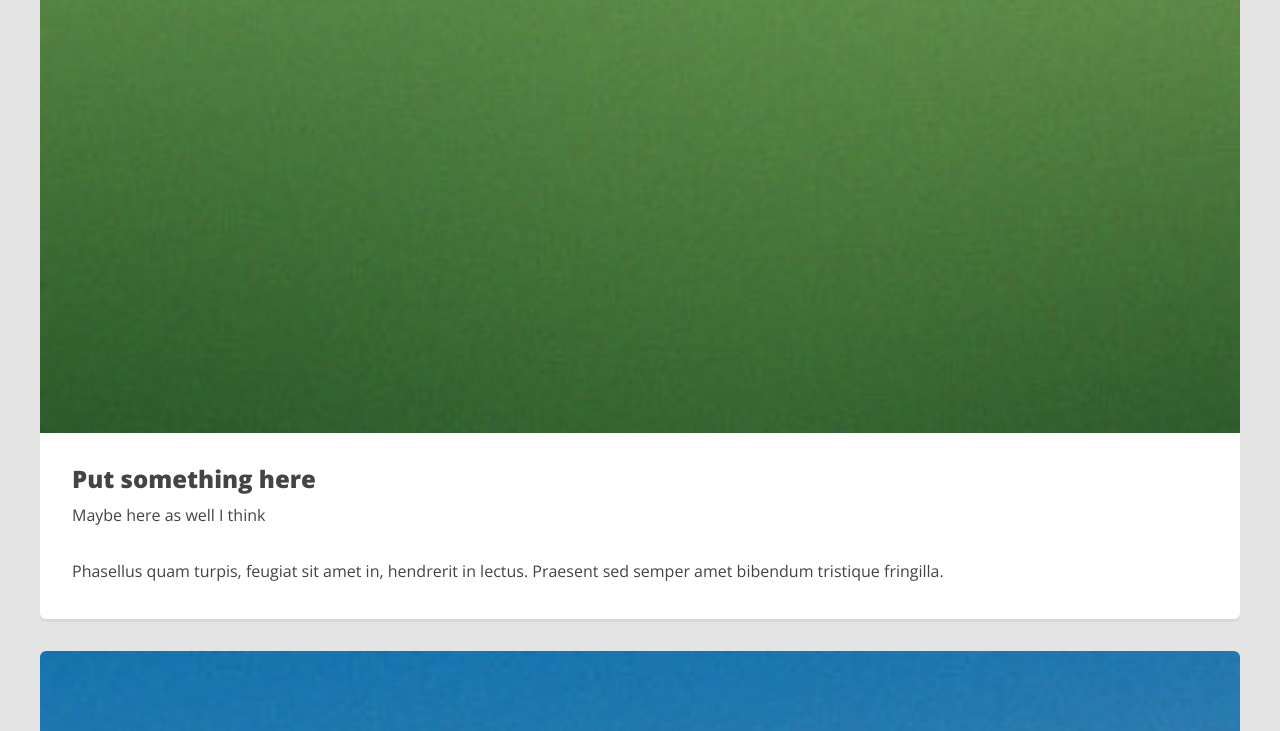
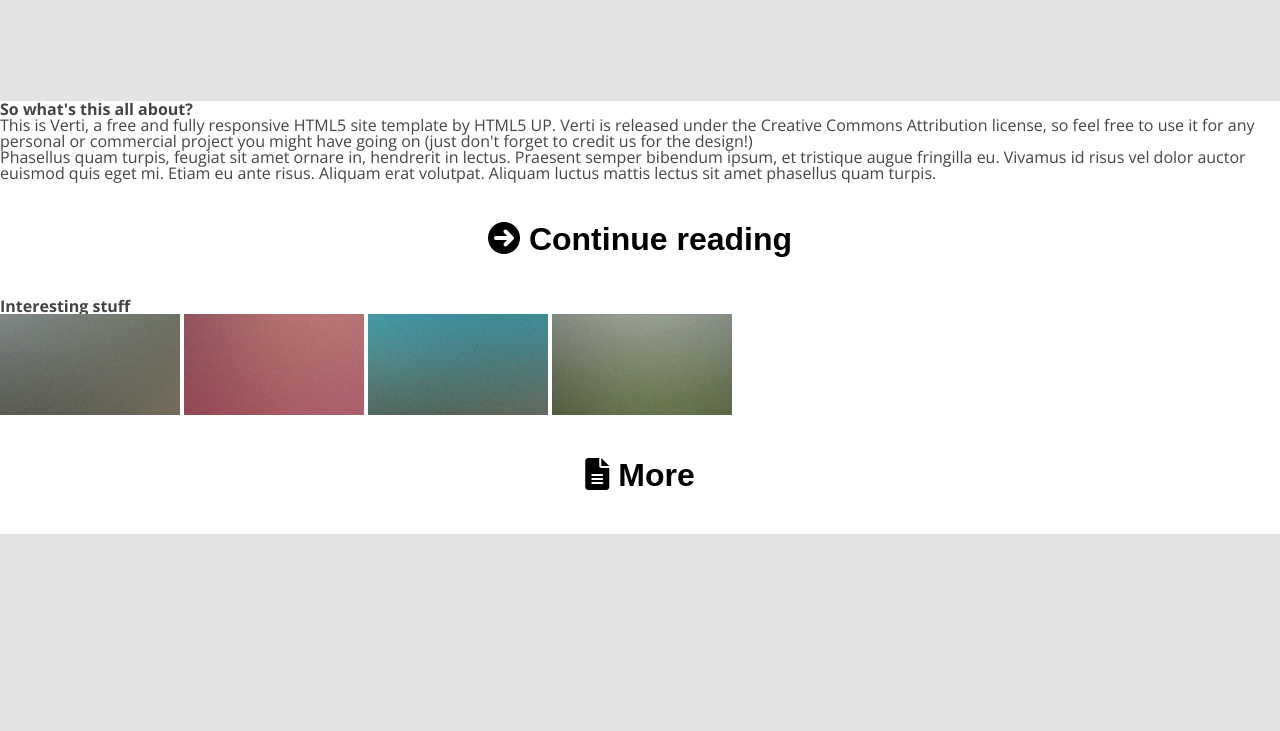
Before and after one commit to EdytaWe/Verti, a website: page public/index.html in a window 1280 px wide. Shown: the part 1079-1810 px from the top of the page. After the commit the page ends 1613 px from the top, so only its background shows below. Drawn offline with nearby package versions, Linux system fonts and the light colour scheme.

Commit message:
create about section and add changes in portfolio

```diff
--- a/public/index.html
+++ b/public/index.html
@@ -66,5 +66,29 @@
         </div>
     </article>
 </section>
+<section class="about">
+    <article class="about__article">
+        <h4 class="about__title">So what's this all about?</h4>
+        <p class="about__content">This is Verti, a free and fully responsive HTML5 site template by HTML5 UP. Verti is released under the Creative Commons Attribution license, so feel free to use it for any personal or commercial project you might have going on (just don't forget to credit us for the design!)</p>
+        <p class="about__content">Phasellus quam turpis, feugiat sit amet ornare in, hendrerit in lectus. Praesent semper bibendum ipsum, et tristique augue fringilla eu. Vivamus id risus vel dolor auctor euismod quis eget mi. Etiam eu ante risus. Aliquam erat volutpat. Aliquam luctus mattis lectus sit amet phasellus quam turpis.</p>
+        <button class="about__action about__reading">
+            <span class="fas fa-arrow-circle-right"></span>
+            Continue reading
+        </button>
+    </article>
+    <article>
+        <h4 class="about__title">Interesting stuff</h4>
+        <div class="gallery">
+        <img src="assets/pic04.jpg" alt="">
+        <img src="assets/pic05.jpg" alt="">
+        <img src="assets/pic06.jpg" alt="">
+        <img src="assets/pic07.jpg" alt="">
+        </div>
+        <button>
+            <span class="fas fa-file-alt"></span>
+            More
+        </button>
+    </article>
+</section>
 </body>
 </html>
--- a/src/styles/_base.scss
+++ b/src/styles/_base.scss
@@ -1,7 +1,7 @@
 body {
   background-color: $main-background-color;
   color: $main-font-color;
-  padding: 2.5em;
+  //padding: 2.5em;
 }
 a{
   color: $main-font-color;
--- a/src/styles/_custom.scss
+++ b/src/styles/_custom.scss
@@ -2,3 +2,4 @@
 @import "components/header";
 @import "components/welcome";
 @import "components/portfolio";
+@import "components/about";
--- /dev/null
+++ b/src/styles/components/_about.scss
@@ -0,0 +1,9 @@
+.about {
+  background-color: white;
+  width: 100vw;
+  margin-top: 5em;
+  .about__title{
+
+  }
+
+}
--- a/src/styles/components/_portfolio.scss
+++ b/src/styles/components/_portfolio.scss
@@ -1,12 +1,23 @@
 .portfolio{
-  border-radius: 6px;
-  box-shadow: 0 3px 0 0 rgba(0, 0, 0, 0.05);
-  margin-top:2em;
+  margin: 4.5em 2.5em 0 2.5em;
+  @include tablet{
+    display: flex;
+  }
+  @include desktop{
+    width: 100%;
+    margin-top: 1em;
+  }
   .project{
     background-color: white;
     margin-top: 2em;
     border-radius: 6px;
     box-shadow: 0 3px 0 0 rgba(0, 0, 0, 0.05);
+    @include tablet{
+      margin: 1em 0 1.5em 1.5em;
+      &:first-child{
+        margin-left: 0;
+      }
+    }
     .project__thumbnail{
       border-radius: 6px 6px 0 0;
       width: 100%;
--- a/src/styles/components/_welcome.scss
+++ b/src/styles/components/_welcome.scss
@@ -1,5 +1,5 @@
 .welcome {
-  margin-top: 2em;
+  margin: 2em 2.5em 0 2.5em;
   background-color: white;
   border-radius: 7px;
   box-shadow: 0 3px 0 0 rgb(0 0 0.05);
```
Also changed, not shown: public/css/style.css, 1 other file.
